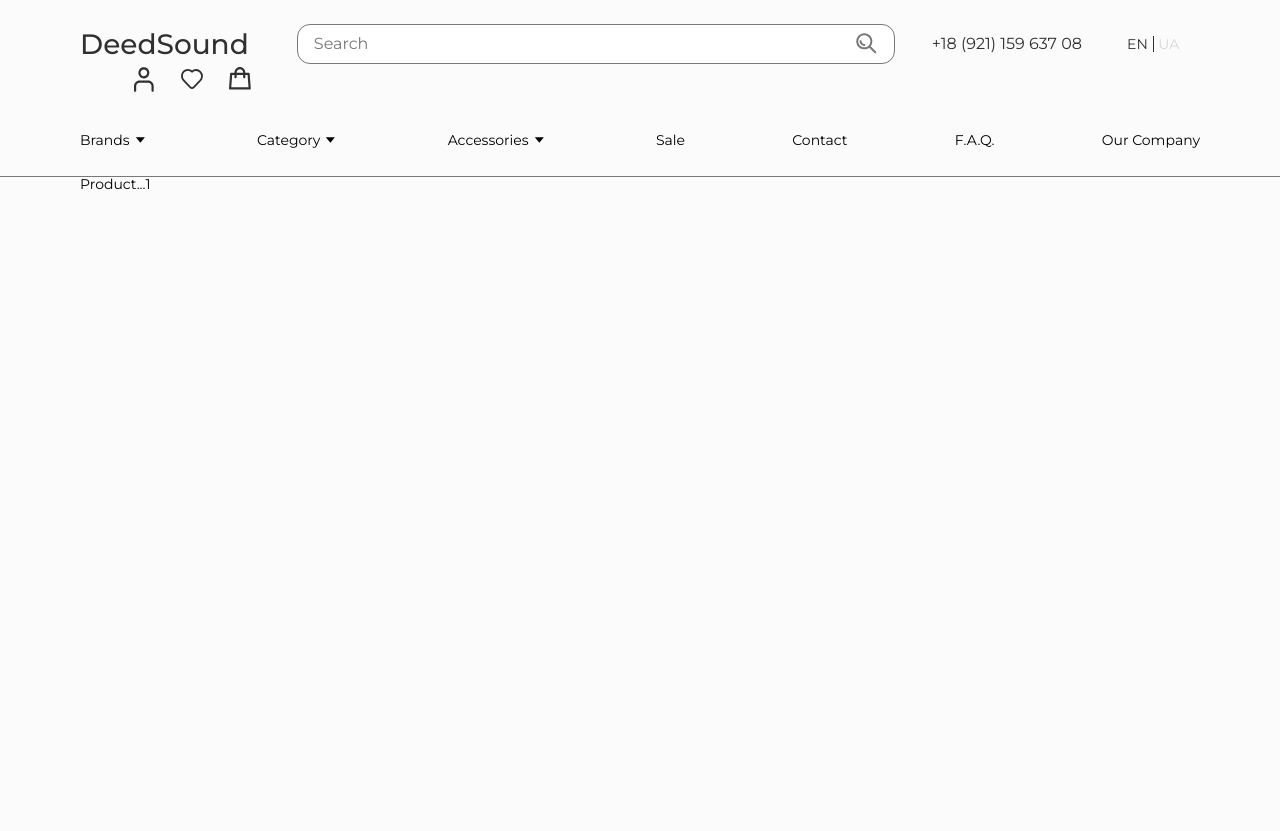
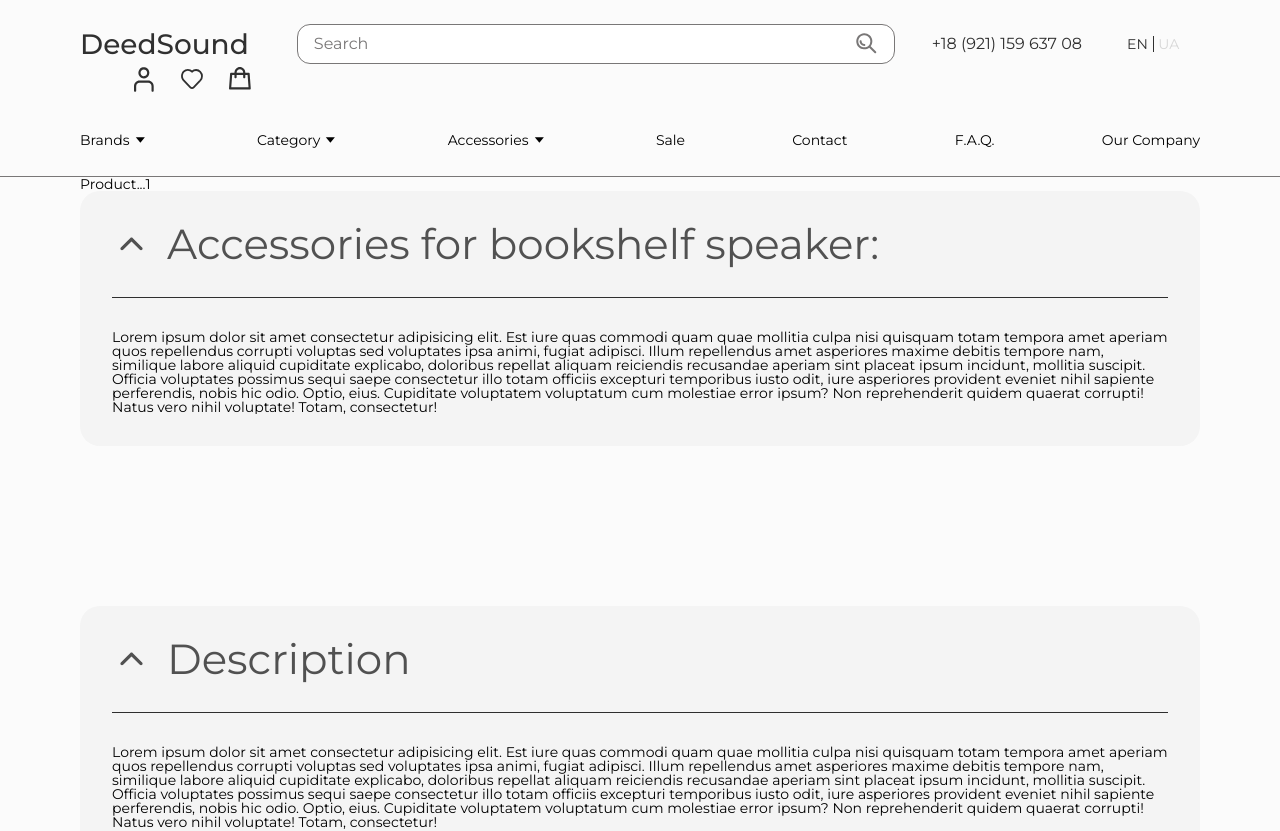
Before and after one commit to whatislove23/deep-sound, a React (Vite) app: page /product/1 in a window 1280 px wide. Shown: the top 831 px of the page. Built offline with nearby package versions, Linux system fonts and the light colour scheme.

Commit message:
add Accordion component

```diff
--- /dev/null
+++ b/src/components/Accordion/Accordion.jsx
@@ -0,0 +1,44 @@
+import { useState } from "react";
+import PropTypes from "prop-types";
+import Container from "../Container/Container";
+import {
+  StyledAccordion,
+  StyledAccordionWrapper,
+  StyledAccordionContent,
+  StyledAccordionHeader,
+  StyledAccordionIcon,
+} from "./StyledAccordion.styled";
+import chevron from "../../assets/ChevronDown.svg";
+
+function Accordion({ children, title }) {
+  const [isActive, setIsActive] = useState(true);
+
+  const handleClick = () => {
+    setIsActive(!isActive);
+  };
+
+  return (
+    <StyledAccordion>
+      <Container>
+        <StyledAccordionWrapper>
+          <StyledAccordionHeader onClick={handleClick} $isActive={isActive}>
+            <StyledAccordionIcon $isActive={isActive}>
+              <img src={chevron} alt="open section" />
+            </StyledAccordionIcon>
+            <h2>{title}</h2>
+          </StyledAccordionHeader>
+          <StyledAccordionContent $isActive={isActive}>
+            {children}
+          </StyledAccordionContent>
+        </StyledAccordionWrapper>
+      </Container>
+    </StyledAccordion>
+  );
+}
+
+export default Accordion;
+
+Accordion.propTypes = {
+  children: PropTypes.node,
+  title: PropTypes.string,
+};
--- /dev/null
+++ b/src/components/Accordion/StyledAccordion.styled.js
@@ -0,0 +1,51 @@
+import styled from "styled-components";
+
+export const StyledAccordion = styled.section`
+	margin-bottom: 160px;
+`;
+
+export const StyledAccordionWrapper = styled.div`
+  background-color: var(--bg-gray);
+  border-radius: 20px;
+  padding: 32px;
+`;
+
+export const StyledAccordionHeader = styled.div`
+  padding-bottom: ${(props) => (props.$isActive ? "32px" : "0px")};
+  margin-bottom: ${(props) => (props.$isActive ? "32px" : "0px")};
+  border-bottom: 1px solid transparent;
+  border-bottom-color: ${(props) =>
+    props.$isActive && `var(--secondary-bgcolor)`};
+  display: flex;
+  align-items: center;
+  gap: 16px;
+  cursor: pointer;
+  transition: all ease-in-out 0.5s;
+
+  h2 {
+    font-weight: 400;
+    font-size: 42px;
+    line-height: 1;
+    color: rgba(12, 11, 11, 0.7);
+  }
+`;
+
+export const StyledAccordionIcon = styled.span`
+  transform: rotate(${(props) => (props.$isActive ? -180 : 0)}deg);
+  transition: all 0.2s;
+
+  img {
+    width: 39px;
+    height: 39px;
+  }
+`;
+
+export const StyledAccordionContent = styled.div`
+  display: grid;
+  grid-template-rows: ${(props) => (props.$isActive ? "1fr" : "0fr")};
+  transition: grid-template-rows 500ms;
+
+  & > * {
+    overflow: hidden;
+  }
+`;
--- a/src/pages/Product.jsx
+++ b/src/pages/Product.jsx
@@ -2,12 +2,22 @@ import PropTypes from "prop-types";
 import Container from "../components/Container/Container";
 import { useParams } from "react-router-dom";
 import { StyledProduct } from "./StyledProduct.styled";
+import Accordion from '../components/Accordion/Accordion';
 
 function Product(props) {
   const { id } = useParams();
   return (
     <StyledProduct>
       <Container>Product...{id}</Container>
+      <Accordion title={'Accessories for bookshelf speaker:'}>
+        <p>Lorem ipsum dolor sit amet consectetur adipisicing elit. Est iure quas commodi quam quae mollitia culpa nisi quisquam totam tempora amet aperiam quos repellendus corrupti voluptas sed voluptates ipsa animi, fugiat adipisci. Illum repellendus amet asperiores maxime debitis tempore nam, similique labore aliquid cupiditate explicabo, doloribus repellat aliquam reiciendis recusandae aperiam sint placeat ipsum incidunt, mollitia suscipit. Officia voluptates possimus sequi saepe consectetur illo totam officiis excepturi temporibus iusto odit, iure asperiores provident eveniet nihil sapiente perferendis, nobis hic odio. Optio, eius. Cupiditate voluptatem voluptatum cum molestiae error ipsum? Non reprehenderit quidem quaerat corrupti! Natus vero nihil voluptate! Totam, consectetur!</p>
+      </Accordion>
+      <Accordion title={'Description'}>
+        <p>Lorem ipsum dolor sit amet consectetur adipisicing elit. Est iure quas commodi quam quae mollitia culpa nisi quisquam totam tempora amet aperiam quos repellendus corrupti voluptas sed voluptates ipsa animi, fugiat adipisci. Illum repellendus amet asperiores maxime debitis tempore nam, similique labore aliquid cupiditate explicabo, doloribus repellat aliquam reiciendis recusandae aperiam sint placeat ipsum incidunt, mollitia suscipit. Officia voluptates possimus sequi saepe consectetur illo totam officiis excepturi temporibus iusto odit, iure asperiores provident eveniet nihil sapiente perferendis, nobis hic odio. Optio, eius. Cupiditate voluptatem voluptatum cum molestiae error ipsum? Non reprehenderit quidem quaerat corrupti! Natus vero nihil voluptate! Totam, consectetur!</p>
+      </Accordion>
+      <Accordion title={'Сharacteristics '}>
+        <p>Lorem ipsum dolor sit amet consectetur adipisicing elit. Est iure quas commodi quam quae mollitia culpa nisi quisquam totam tempora amet aperiam quos repellendus corrupti voluptas sed voluptates ipsa animi, fugiat adipisci. Illum repellendus amet asperiores maxime debitis tempore nam, similique labore aliquid cupiditate explicabo, doloribus repellat aliquam reiciendis recusandae aperiam sint placeat ipsum incidunt, mollitia suscipit. Officia voluptates possimus sequi saepe consectetur illo totam officiis excepturi temporibus iusto odit, iure asperiores provident eveniet nihil sapiente perferendis, nobis hic odio. Optio, eius. Cupiditate voluptatem voluptatum cum molestiae error ipsum? Non reprehenderit quidem quaerat corrupti! Natus vero nihil voluptate! Totam, consectetur!</p>
+      </Accordion>
     </StyledProduct>
   );
 }
--- a/src/stylesheet/vars.css
+++ b/src/stylesheet/vars.css
@@ -10,6 +10,7 @@
   --secondary-bgcolor: #2e2e2e;
   --border: #797777;
   --bg-light-gray: #7d7d7d;
+  --bg-gray: #F4F4F4;
   --accent-yellow: #fbbf24;
   --yellow-hover: #ffe08f;
   --yellow-pushed: #feb700;
```
Also changed, not shown: src/assets/ChevronDown.svg (added).
